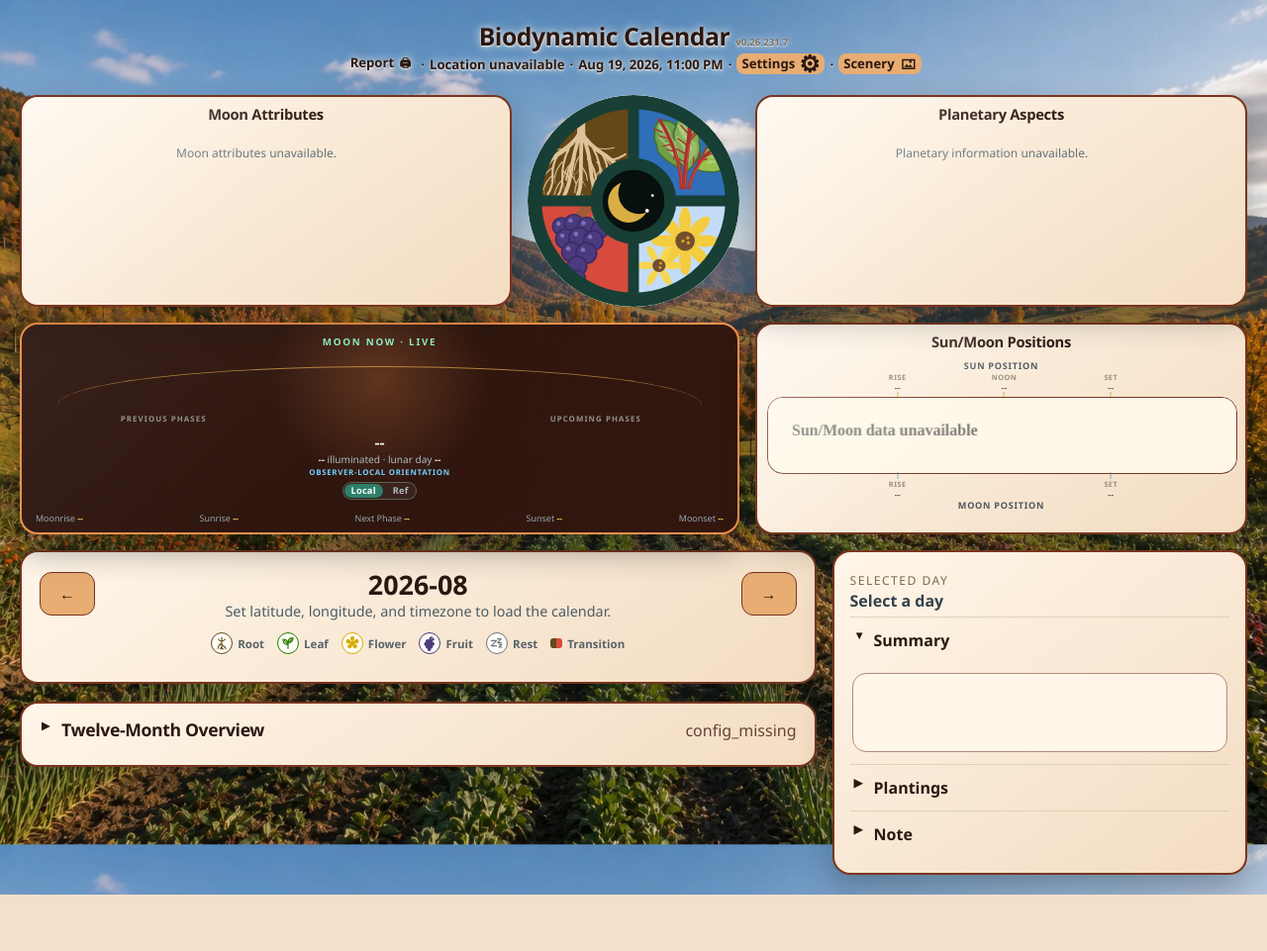
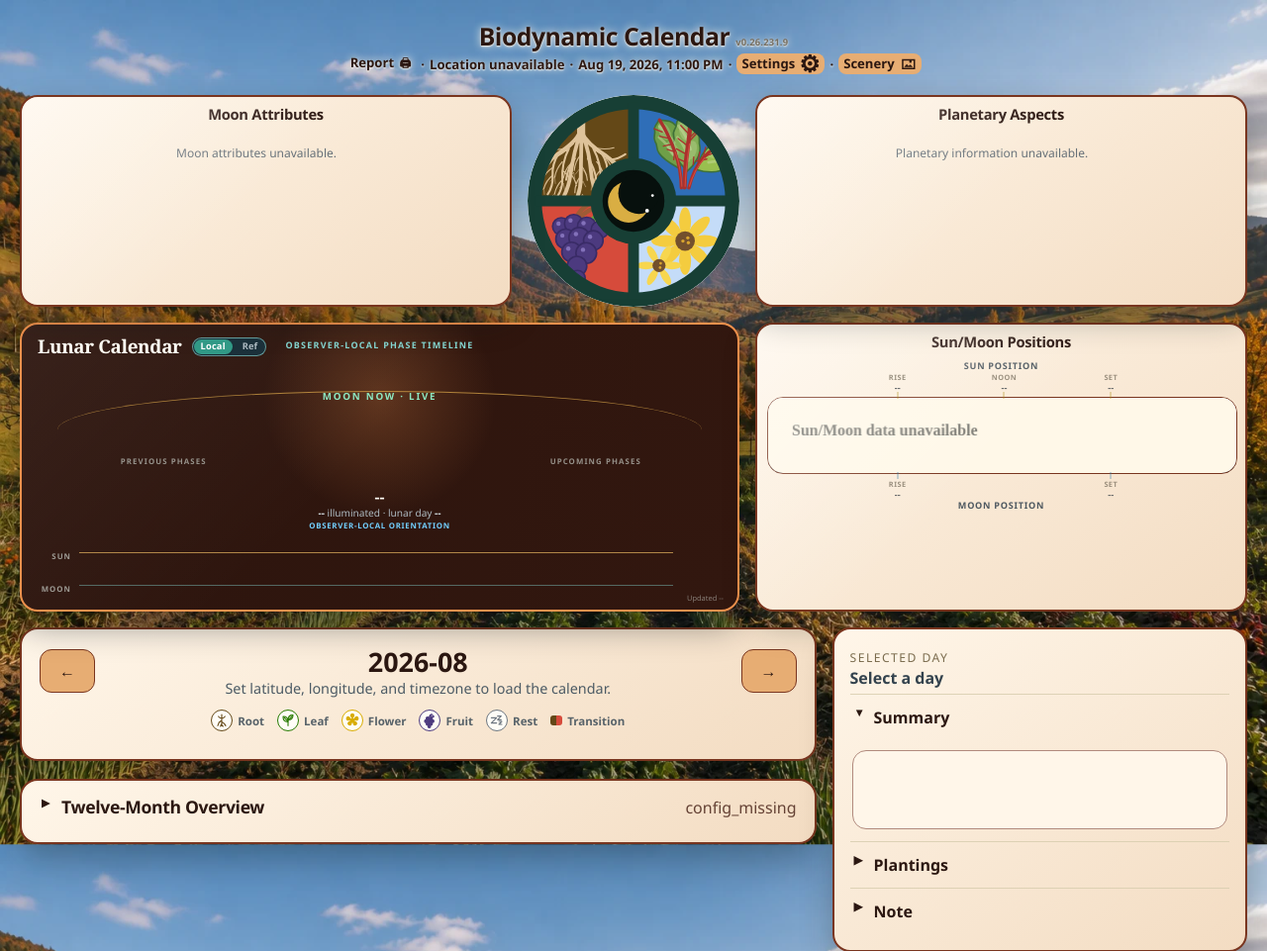
Before and after one commit to mot-yelraf/Biodynamic_Calendar, a FastAPI app: page / in a window 1280 px wide. Shown: the top 961 px of the page at 99% size. Before the commit the page ends 904 px from the top, so only its background shows below. Run offline with FastAPI, Linux system fonts and the light colour scheme; data that the repository does not hold is empty; some libraries are stand-ins or nearby versions.

Commit message:
Update lunar calendar timeline

```diff
--- a/pyproject.toml
+++ b/pyproject.toml
@@ -4,7 +4,7 @@ build-backend = "setuptools.build_meta"
 
 [project]
 name = "biodynamic-calendar"
-version = "v0.26.231.7"
+version = "v0.26.231.9"
 description = "Standalone biodynamic calendar library and local web app."
 readme = "README.md"
 requires-python = ">=3.11"
--- a/static/app.css
+++ b/static/app.css
@@ -966,7 +966,7 @@ button:active {
   grid-template-areas:
     "attributes icon planetary"
     "positions positions phase";
-  grid-auto-rows: 214px;
+  grid-template-rows: 214px 292px;
   gap: var(--layout-gap);
   align-items: stretch;
   margin-bottom: var(--layout-gap);
@@ -1277,13 +1277,48 @@ button:disabled:hover {
   display: grid;
   grid-template-columns: minmax(0, 1fr) 176px minmax(0, 1fr);
   align-items: center;
-  padding: 10px 13px 30px;
+  padding: 60px 13px 72px;
   background:
     radial-gradient(circle at 50% 26%, rgba(99, 143, 183, 0.22), transparent 25%),
     linear-gradient(105deg, #07152c, #0b2a38);
   color: #f4f1e7;
 }
 
+.lunar-cycle-head {
+  position: absolute;
+  top: 13px;
+  left: 16px;
+  z-index: 3;
+  display: flex;
+  align-items: center;
+  gap: 10px;
+}
+
+.lunar-cycle-head h2 {
+  margin: 0;
+  color: #fffdf4;
+  font-family: Georgia, serif;
+  font-size: 1.18rem;
+  font-weight: 600;
+  line-height: 1;
+}
+
+.lunar-cycle-status {
+  position: absolute;
+  top: 14px;
+  left: 50%;
+  z-index: 2;
+  margin: 0;
+  transform: translateX(-50%);
+  color: #83d4cf;
+  font-size: 0.56rem;
+  font-weight: 700;
+  letter-spacing: 0.14em;
+  text-align: center;
+  text-transform: uppercase;
+  white-space: nowrap;
+}
+
 .lunar-cycle-panel::before {
   background: linear-gradient(135deg, rgba(255,255,255,0.06), transparent 48%);
 }
@@ -1292,7 +1327,7 @@ button:disabled:hover {
   position: absolute;
   left: 5%;
   right: 5%;
-  top: 42px;
+  top: 67px;
   height: 78px;
   border-top: 1px solid rgba(225, 173, 76, 0.7);
   border-radius: 50% 50% 0 0;
@@ -1404,41 +1439,126 @@ button:disabled:hover {
   text-transform: uppercase;
 }
 
-.lunar-cycle-current .moon-view-toggle {
-  margin-top: 4px;
+.lunar-cycle-head .moon-view-toggle {
   padding: 1px;
-  border-color: rgba(141, 232, 193, 0.34);
-  background: rgba(255,255,255,0.06);
-}
-
-.lunar-cycle-current .moon-view-btn {
+  border-color: rgba(126, 196, 193, 0.72);
+  background: rgba(19, 57, 74, 0.74);
+}
+
+.lunar-cycle-head .moon-view-btn {
   color: #aebbc2;
   padding: 2px 7px;
   font-size: 0.58rem;
 }
 
-.lunar-cycle-current .moon-view-btn.active {
-  background: #2e806b;
+.lunar-cycle-head .moon-view-btn.active {
+  background: #319986;
   color: #fff;
 }
 
-.lunar-cycle-times {
+.lunar-cycle-footer {
   position: absolute;
   left: 14px;
   right: 14px;
-  bottom: 8px;
+  bottom: 7px;
   z-index: 2;
-  display: flex;
-  align-items: center;
-  justify-content: space-between;
-  gap: 8px;
+  display: grid;
+  grid-template-columns: minmax(0, 1fr) auto;
+  align-items: end;
+  gap: 14px;
   color: #96a7ae;
   font-size: 0.56rem;
+}
+
+.lunar-event-timeline {
+  display: grid;
+  gap: 4px;
+  min-width: 0;
+}
+
+.lunar-event-row {
+  display: grid;
+  grid-template-columns: 36px minmax(0, 1fr);
+  align-items: center;
+  gap: 8px;
+}
+
+.lunar-event-row-title {
+  color: rgba(235, 247, 240, 0.58);
+  font-size: 0.49rem;
+  font-weight: 800;
+  letter-spacing: 0.13em;
+  text-align: right;
+  text-transform: uppercase;
+}
+
+.lunar-event-track {
+  position: relative;
+  height: 17px;
+  margin-top: 11px;
+  border-top: 1px solid rgba(126, 196, 193, 0.48);
+}
+
+.lunar-event-row-sun .lunar-event-track {
+  border-color: rgba(239, 189, 101, 0.68);
+}
+
+.lunar-event-marker {
+  position: absolute;
+  top: -11px;
+  left: var(--timeline-left, 50%);
+  display: grid;
+  justify-items: center;
+  min-width: 68px;
+  transform: translateX(-50%);
   white-space: nowrap;
 }
 
-.lunar-cycle-times strong {
+.lunar-event-marker::after {
+  content: "";
+  width: 1px;
+  height: 10px;
+  margin-top: 1px;
+  background: currentColor;
+  opacity: 0.72;
+}
+
+.lunar-event-marker span {
+  color: #aebbc2;
+  font-size: 0.48rem;
+  letter-spacing: 0.05em;
+  line-height: 1;
+  text-transform: uppercase;
+}
+
+.lunar-event-marker strong {
   color: #f0c55b;
+  font-size: 0.58rem;
+  line-height: 1.1;
+}
+
+.lunar-event-row-moon .lunar-event-marker strong {
+  color: #79ddd8;
+}
+
+.lunar-event-marker.is-start {
+  justify-items: start;
+  transform: none;
+}
+
+.lunar-event-marker.is-end {
+  justify-items: end;
+  transform: translateX(-100%);
+}
+
+.lunar-event-marker.is-unavailable {
+  display: none;
+}
+
+.lunar-cycle-footer > small {
+  align-self: end;
+  color: rgba(235, 247, 240, 0.46);
+  white-space: nowrap;
 }
 
 .compact-position-panel {
@@ -2686,6 +2806,7 @@ body[class*="theme-"] .settings-modal-footer p {
 
   .hero-grid {
     grid-template-areas: none;
+    grid-template-rows: none;
     grid-auto-rows: auto;
   }
 
@@ -2782,8 +2903,9 @@ body[class*="theme-"] .settings-modal-footer p {
   .lunar-cycle-panel {
     grid-template-columns: 1fr;
     gap: 9px;
-    min-height: 390px;
-    padding-bottom: 34px;
+    min-height: 500px;
+    padding-top: 72px;
+    padding-bottom: 82px;
   }
 
   .lunar-cycle-side {
@@ -2811,8 +2933,17 @@ body[class*="theme-"] .settings-modal-footer p {
     display: none;
   }
 
-  .lunar-cycle-times {
-    overflow-x: auto;
+  .lunar-cycle-status {
+    top: 46px;
+  }
+
+  .lunar-cycle-footer {
+    grid-template-columns: 1fr;
+    gap: 0;
+  }
+
+  .lunar-cycle-footer > small {
+    display: none;
   }
 
   .standalone-app-header {
--- a/static/app.js
+++ b/static/app.js
@@ -141,6 +141,48 @@ function formatIsoDate(value) {
   const d = String(value || "").match(/^(\d{4})-(\d{2})-(\d{2})$/);
   if (!d) return "--";
   return new Date(`${value}T00:00:00`).toLocaleDateString([], { month: "short", day: "numeric" });
+}
+
+function formatTimelineTime(value) {
+  return /^\d{1,2}:\d{2}$/.test(String(value || "")) ? String(value) : "--";
+}
+
+function positionLunarTimelineMarker(markerId, eventAt, startAt, endAt) {
+  const marker = document.getElementById(markerId);
+  if (!marker) return;
+  const eventMs = Date.parse(String(eventAt || ""));
+  const startMs = Date.parse(String(startAt || ""));
+  const endMs = Date.parse(String(endAt || ""));
+  const available = Number.isFinite(eventMs)
+    && Number.isFinite(startMs)
+    && Number.isFinite(endMs)
+    && endMs > startMs
+    && eventMs >= startMs
+    && eventMs <= endMs;
+  marker.classList.toggle("is-unavailable", !available);
+  if (!available) return;
+  const percent = Math.max(0, Math.min(100, ((eventMs - startMs) / (endMs - startMs)) * 100));
+  marker.style.setProperty("--timeline-left", `${percent.toFixed(2)}%`);
+}
+
+function updateLunarTimeline(astro) {
+  document.getElementById("moonCycleSunriseStat").textContent = formatTimelineTime(astro?.sunrise);
+  document.getElementById("moonCycleSunsetStat").textContent = formatTimelineTime(astro?.sunset);
+  document.getElementById("moonCycleNextSunriseStat").textContent = formatTimelineTime(astro?.next_sunrise);
+  document.getElementById("moonRiseStat").textContent = formatTimelineTime(astro?.timeline_moonrise);
+  document.getElementById("moonSetStat").textContent = formatTimelineTime(astro?.timeline_moonset);
+
+  const hasWindow = Boolean(astro?.timeline_start_at && astro?.timeline_end_at);
+  document.getElementById("lunarSunriseMarker").classList.toggle("is-unavailable", !hasWindow);
+  document.getElementById("lunarNextSunriseMarker").classList.toggle("is-unavailable", !hasWindow);
+  positionLunarTimelineMarker("lunarSunsetMarker", astro?.timeline_sunset_at, astro?.timeline_start_at, astro?.timeline_end_at);
+  positionLunarTimelineMarker("lunarMoonriseMarker", astro?.timeline_moonrise_at, astro?.timeline_start_at, astro?.timeline_end_at);
+  positionLunarTimelineMarker("lunarMoonsetMarker", astro?.timeline_moonset_at, astro?.timeline_start_at, astro?.timeline_end_at);
+
+  const updated = new Date(String(astro?.timestamp || ""));
+  document.getElementById("lunarCycleUpdated").textContent = Number.isFinite(updated.getTime())
+    ? `Updated ${String(updated.getUTCHours()).padStart(2, "0")}:${String(updated.getUTCMinutes()).padStart(2, "0")} UTC`
+    : "Updated --";
 }
 
 function sunGraphAxisPercent(minute) {
@@ -339,14 +381,9 @@ function renderAstro(astro) {
   const moonPhaseLabel = document.getElementById("moonPhaseLabel");
   if (!astro || !astro.ok) {
     updateSunMoonPositionTimes(null);
+    updateLunarTimeline(null);
     document.getElementById("moonLitStat").textContent = "--";
     document.getElementById("moonDayStat").textContent = "--";
-    document.getElementById("moonRiseStat").textContent = "--";
-    document.getElementById("moonSetStat").textContent = "--";
-    document.getElementById("moonCycleSunriseStat").textContent = "--";
-    document.getElementById("moonCycleSunsetStat").textContent = "--";
-    document.getElementById("moonNextPhaseStatLabel").textContent = "Next Phase";
-    document.getElementById("moonNextPhaseStat").textContent = "--";
     moonPhaseLabel.textContent = "--";
     drawSunGraph(null);
     drawMoonPhase(null);
@@ -355,14 +392,9 @@ function renderAstro(astro) {
   }
   moonPhaseLabel.textContent = astro.moon_phase_label || "Moon";
   updateSunMoonPositionTimes(astro);
+  updateLunarTimeline(astro);
   document.getElementById("moonLitStat").textContent = Number.isFinite(Number(astro.moon_lit_pct)) ? `${Math.round(Number(astro.moon_lit_pct))}%` : "--";
   document.getElementById("moonDayStat").textContent = Number.isFinite(Number(astro.moon_phase_value)) ? Number(astro.moon_phase_value).toFixed(1) : "--";
-  document.getElementById("moonRiseStat").textContent = formatTime(astro.moon_rise);
-  document.getElementById("moonSetStat").textContent = formatTime(astro.moon_set);
-  document.getElementById("moonCycleSunriseStat").textContent = formatTime(astro.sunrise);
-  document.getElementById("moonCycleSunsetStat").textContent = formatTime(astro.sunset);
-  document.getElementById("moonNextPhaseStatLabel").textContent = astro.moon_next_phase_label || "Next Phase";
-  document.getElementById("moonNextPhaseStat").textContent = formatIsoDate(astro.moon_next_phase_date || astro.moon_next_full);
   drawSunGraph(astro);
   drawMoonPhase(astro);
   renderCosmicAttributes(astro.cosmic_attributes || null);
--- a/templates/index.html
+++ b/templates/index.html
@@ -32,6 +32,14 @@
     </header>
     <section class="hero-grid">
       <section class="panel astro-panel moon-panel sun-moon-panel lunar-cycle-panel" id="sunMoonPositionPanel" role="button" tabindex="0" aria-label="Open 29 day Sun/Moon position and phase graphic" title="29 day Sun/Moon position and phase">
+        <div class="lunar-cycle-head">
+          <h2>Lunar Calendar</h2>
+          <div class="moon-view-toggle" role="group" aria-label="Lunar Calendar view mode" title="Local sky view or reference Moon diagram">
+            <button type="button" class="moon-view-btn active" id="moonViewLocal" data-moon-view="local" aria-pressed="true">Local</button>
+            <button type="button" class="moon-view-btn" id="moonViewReference" data-moon-view="reference" aria-pressed="false">Ref</button>
+          </div>
+        </div>
+        <p class="lunar-cycle-status" id="lunarCycleStatus">Observer-local phase timeline</p>
         <div class="lunar-cycle-arc" aria-hidden="true"></div>
         <div class="lunar-cycle-side lunar-cycle-left" id="previousMoonPhases" aria-label="Previous four Moon phases"></div>
         <div class="lunar-cycle-current">
@@ -40,18 +48,27 @@
           <div id="moonPhaseLabel" class="moon-phase-label">--</div>
           <div class="lunar-cycle-summary"><strong id="moonLitStat">--</strong> illuminated <span aria-hidden="true">&middot;</span> lunar day <strong id="moonDayStat">--</strong></div>
           <div id="moonOrientationStat" class="lunar-cycle-orientation">Observer-local orientation</div>
-          <div class="moon-view-toggle" role="group" aria-label="Moon view mode">
-            <button type="button" class="moon-view-btn active" id="moonViewLocal" data-moon-view="local" aria-pressed="true">Local</button>
-            <button type="button" class="moon-view-btn" id="moonViewReference" data-moon-view="reference" aria-pressed="false">Ref</button>
-          </div>
         </div>
         <div class="lunar-cycle-side lunar-cycle-right" id="upcomingMoonPhases" aria-label="Upcoming four Moon phases"></div>
-        <div class="lunar-cycle-times">
-          <span>Moonrise <strong id="moonRiseStat">--</strong></span>
-          <span>Sunrise <strong id="moonCycleSunriseStat">--</strong></span>
-          <span><span id="moonNextPhaseStatLabel">Next Phase</span> <strong id="moonNextPhaseStat">--</strong></span>
-          <span>Sunset <strong id="moonCycleSunsetStat">--</strong></span>
-          <span>Moonset <strong id="moonSetStat">--</strong></span>
+        <div class="lunar-cycle-footer">
+          <div class="lunar-event-timeline" role="img" aria-label="Sun and Moon events from sunrise to the next sunrise">
+            <div class="lunar-event-row lunar-event-row-sun">
+              <span class="lunar-event-row-title">Sun</span>
+              <div class="lunar-event-track">
+                <span class="lunar-event-marker is-start" id="lunarSunriseMarker" style="--timeline-left:0%"><span>Sunrise</span><strong id="moonCycleSunriseStat">--</strong></span>
+                <span class="lunar-event-marker" id="lunarSunsetMarker"><span>Sunset</span><strong id="moonCycleSunsetStat">--</strong></span>
+                <span class="lunar-event-marker is-end" id="lunarNextSunriseMarker" style="--timeline-left:100%"><span>Next sunrise</span><strong id="moonCycleNextSunriseStat">--</strong></span>
+              </div>
+            </div>
+            <div class="lunar-event-row lunar-event-row-moon">
+              <span class="lunar-event-row-title">Moon</span>
+              <div class="lunar-event-track">
+                <span class="lunar-event-marker" id="lunarMoonriseMarker"><span>Moonrise</span><strong id="moonRiseStat">--</strong></span>
+                <span class="lunar-event-marker" id="lunarMoonsetMarker"><span>Moonset</span><strong id="moonSetStat">--</strong></span>
+              </div>
+            </div>
+          </div>
+          <small id="lunarCycleUpdated">Updated --</small>
         </div>
       </section>
 
```
Also changed, not shown: docs/setup.md (+4 -3 lines), docs/user_guide.md (+3 -1 lines), e2e/app.spec.js (+4 -0 lines), src/biodynamic_calendar/core.py (+57 -7 lines), tests/test_core_smoke.py (+25 -0 lines), tests/test_install_scripts.py (+4 -2 lines), tests/test_sensorius_parity.py (+7 -0 lines), README.md, 1 other file.
